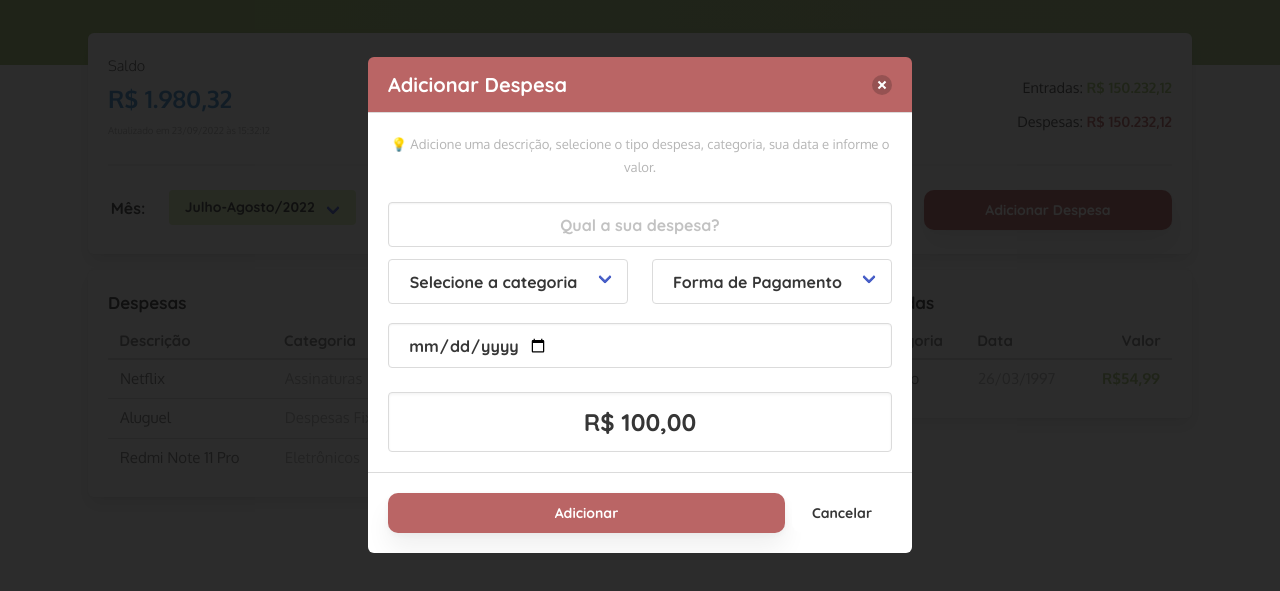
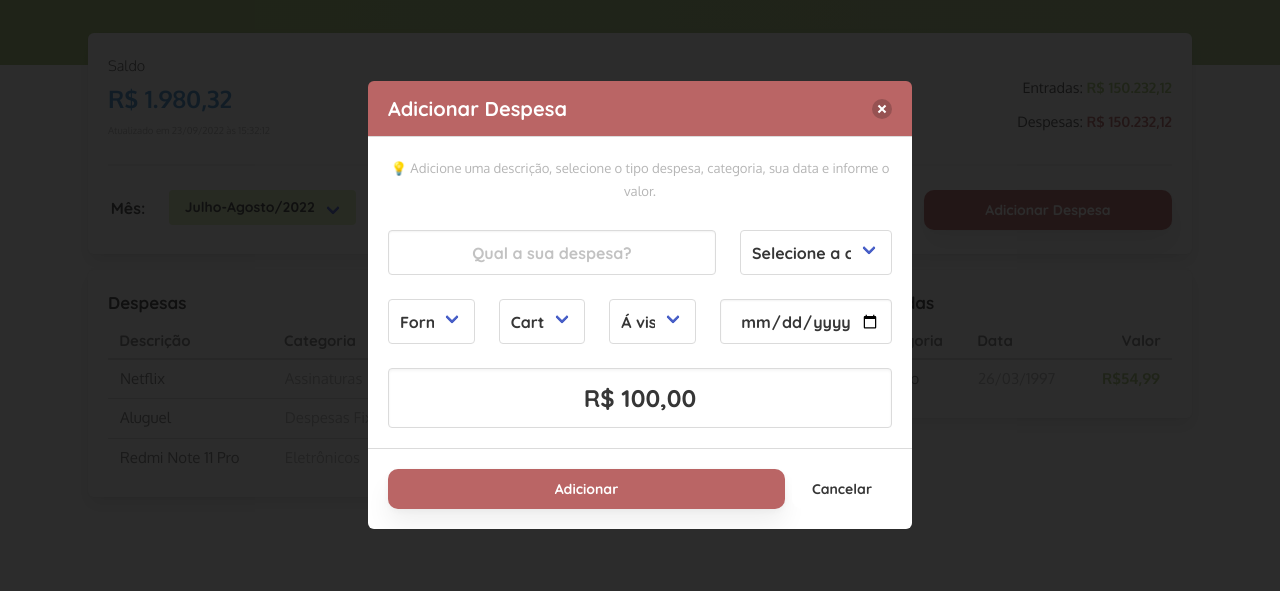
Before and after one commit to iuryferreira/fint, a plain HTML site: page tmp/index.html in a window 1280 px wide. Shown: the part 95-686 px from the top of the page. Drawn offline with nearby package versions, Linux system fonts and the light colour scheme.

```diff
--- a/tmp/index.html
+++ b/tmp/index.html
@@ -274,15 +274,18 @@
                             valor.</small>
                     </p>
 
-                    <div class="field mt-5">
-                        <div class="control has-text-centered">
-                            <div class="is-fullwidth has-text-centered">
-                                <input type="text" class="input has-text-centered has-text-weight-bold"
-                                    style="font-family: Quicksand; height: 45px;" placeholder="Qual a sua despesa?">
+                    <div class="columns mt-4">
+                        <div class="column is-8">
+                            <div class="field">
+                                <div class="control has-text-centered">
+                                    <div class="is-fullwidth has-text-centered">
+                                        <input type="text" class="input has-text-centered has-text-weight-bold"
+                                            style="font-family: Quicksand; height: 45px;"
+                                            placeholder="Qual a sua despesa?">
+                                    </div>
+                                </div>
                             </div>
                         </div>
-                    </div>
-                    <div class="columns">
                         <div class="column">
                             <div class="field">
                                 <div class="control">
@@ -296,6 +299,10 @@
                                 </div>
                             </div>
                         </div>
+
+
+                    </div>
+                    <div class="columns">
                         <div class="column">
                             <div class="field mt-0-mobile">
                                 <div class="control">
@@ -309,10 +316,38 @@
                                 </div>
                             </div>
                         </div>
-                    </div>
-                    <div class="columns">
                         <div class="column">
-                            <div class="field ">
+                            <div class="field">
+                                <div class="control">
+                                    <div class="select is-fullwidth">
+                                        <select class="input" id="" style="height: 45px;">
+                                            <option class="" value="">Cartão</option>
+                                            <option class="" value="">Inter</option>
+                                            <option class="" value="">PagBank</option>
+                                            <option class="" value="">Modal</option>
+                                            <option class="" value="">Nubank</option>
+                                        </select>
+                                    </div>
+                                </div>
+                            </div>
+                        </div>
+                        <div class="column">
+                            <div class="field">
+                                <div class="control">
+                                    <div class="select is-fullwidth">
+                                        <select class="input" id="" style="height: 45px;">
+                                            <option class="" value="">Á vista</option>
+                                            <option class="" value="">2x</option>
+                                            <option class="" value="">3x</option>
+                                            <option class="" value="">4x</option>
+                                            <option class="" value="">5x</option>
+                                        </select>
+                                    </div>
+                                </div>
+                            </div>
+                        </div>
+                        <div class="column">
+                            <div class="field">
                                 <div class="control is-expanded">
                                     <input type="date" class="input has-text-centered has-text-weight-bold"
                                         style="height: 45px;font-family: Quicksand;">
--- a/tmp/style.css
+++ b/tmp/style.css
@@ -71,5 +71,4 @@
 }
 
 
-
   .empty { color: gray; }
```
